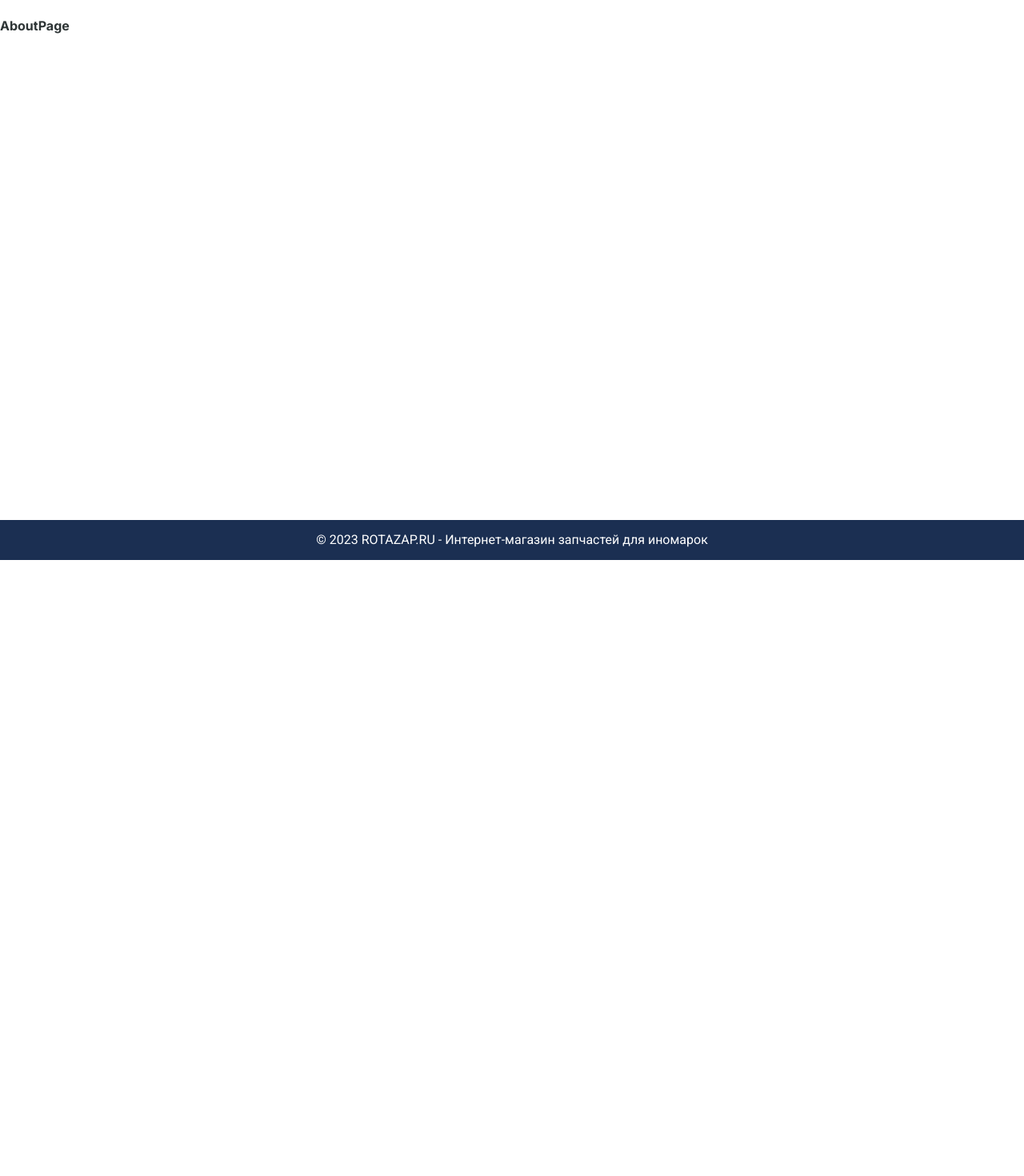
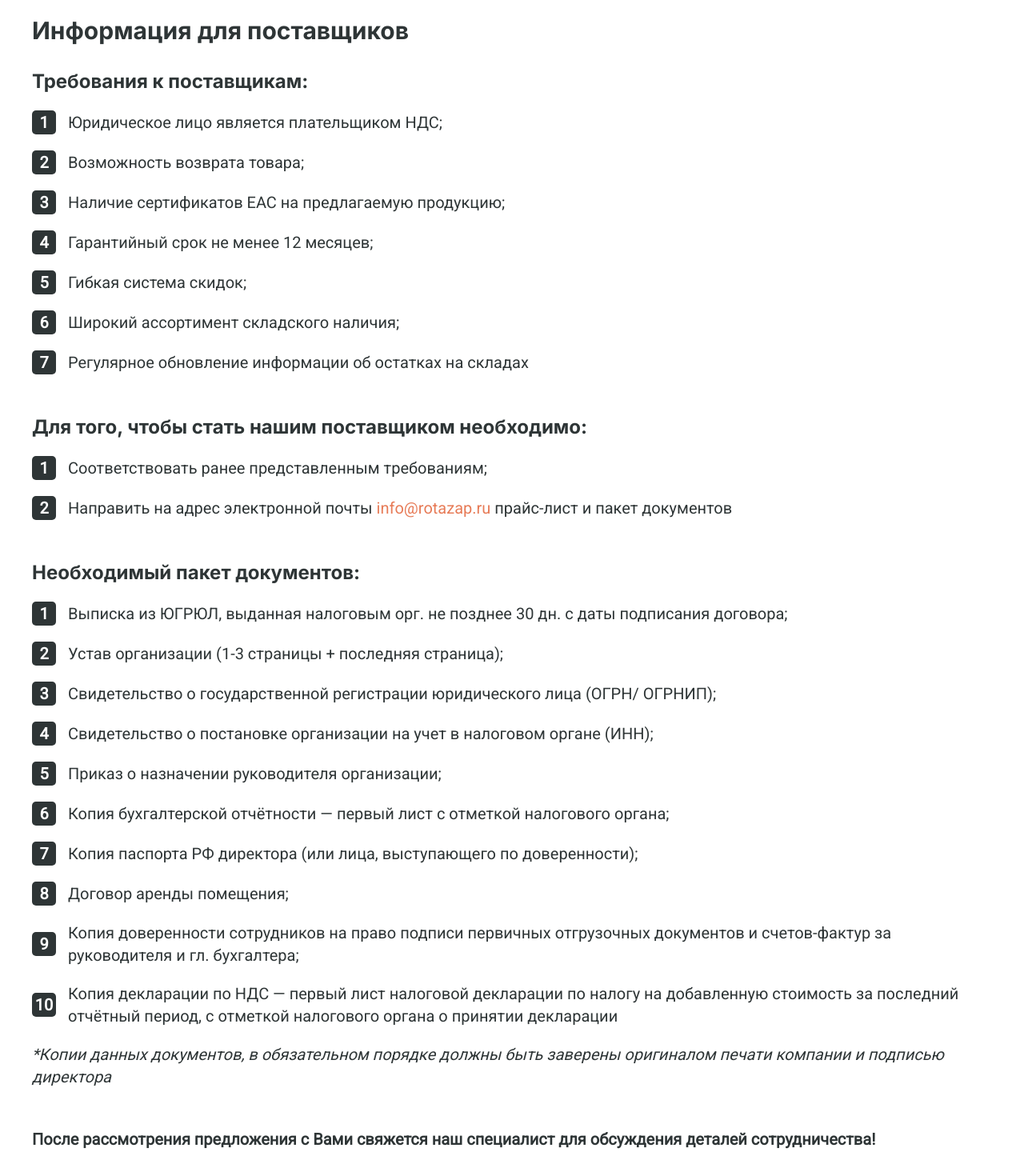
Before and after one commit to Exigoll/frontend-rota-v2, a React (Vite) app: page /provider in a window 1280 px wide. Shown: the part 100-1570 px from the top of the page at 80% size. Before the commit the page ends 800 px from the top, so only its background shows below. Built offline with nearby package versions, Linux system fonts and the light colour scheme.

Commit message:
feat: Page Provider

```diff
--- a/src/pages/Pages.module.scss
+++ b/src/pages/Pages.module.scss
@@ -13,3 +13,125 @@
     @apply indent-[20px] text-sm;
   }
 }
+
+// Provider
+.listWrapper {
+  @apply flex flex-col gap-y-[50px] font-text;
+
+  @screen desktop {
+    @apply gap-y-[40px];
+  }
+
+  @screen mobile2XL {
+    @apply gap-y-[30px];
+  }
+}
+
+.list {
+  @apply flex flex-col gap-y-[20px];
+
+  @screen desktop {
+    @apply gap-y-[15px];
+  }
+
+  @screen tablet {
+    @apply gap-y-[12px];
+  }
+
+  @screen mobile2XL {
+    @apply gap-y-[10px];
+  }
+}
+
+.listTitle {
+  @apply font-title font-bold text-2xl;
+
+  @screen desktop {
+    @apply text-xl;
+  }
+
+  @screen tablet {
+    @apply text-lg;
+  }
+
+  @screen mobile2XL {
+    @apply text-base;
+  }
+}
+
+.sublist {
+  @apply flex flex-col gap-y-[20px];
+
+  @screen desktop {
+    @apply gap-y-[15px];
+  }
+
+  @screen tablet {
+    @apply gap-y-[12px];
+  }
+
+  @screen mobile2XL {
+    @apply gap-y-[10px];
+  }
+}
+
+.sublistItem {
+  @apply flex items-center gap-x-[15px];
+
+  @screen desktop {
+    @apply gap-x-[15px];
+  }
+
+  @screen tablet {
+    @apply gap-x-[12px];
+  }
+
+  @screen mobile2XL {
+    @apply gap-x-[10px];
+  }
+
+  span {
+    @apply flex items-center justify-center w-full max-w-[30px] h-[30px] text-xl rounded-[5px] text-white bg-lightDark;
+
+    @screen desktop {
+      @apply max-w-[28px] h-[28px] text-lg;
+    }
+
+    @screen tablet {
+      @apply max-w-[26px] h-[26px] text-base;
+    }
+
+    @screen mobile2XL {
+      @apply max-w-[24px] h-[24px] text-sm;
+    }
+  }
+
+  p {
+    @apply font-normal;
+  }
+}
+
+.sublistItem,
+.listText {
+  @apply text-xl;
+
+  @screen desktop {
+    @apply text-lg;
+  }
+
+  @screen desktop {
+    @apply text-base;
+  }
+
+  @screen desktop {
+    @apply text-sm;
+  }
+
+  a {
+    @apply text-peach;
+  }
+}
+
+.listText {
+  @apply font-bold;
+}
--- a/src/pages/ProviderPage/ProviderPage.tsx
+++ b/src/pages/ProviderPage/ProviderPage.tsx
@@ -1,9 +1,147 @@
 import { FC } from "react";
+
+import styles from "../Pages.module.scss";
 
 export const ProviderPage: FC = () => {
   return (
-    <div>
-      <h1>AboutPage</h1>
-    </div>
+    <section className="page">
+      <div className="container">
+        <h2 className="titlePage">Информация для поставщиков</h2>
+        <div className={styles.listWrapper}>
+          <div className={styles.list}>
+            <h3 className={styles.listTitle}>Требования к поставщикам:</h3>
+            <ul className={styles.sublist}>
+              <li className={styles.sublistItem}>
+                <span>1</span>
+                <p>Юридическое лицо является плательщиком НДС;</p>
+              </li>
+              <li className={styles.sublistItem}>
+                <span>2</span>
+                <p>Возможность возврата товара;</p>
+              </li>
+              <li className={styles.sublistItem}>
+                <span>3</span>
+                <p>Наличие сертификатов ЕАС на предлагаемую продукцию;</p>
+              </li>
+              <li className={styles.sublistItem}>
+                <span>4</span>
+                <p>Гарантийный срок не менее 12 месяцев;</p>
+              </li>
+              <li className={styles.sublistItem}>
+                <span>5</span>
+                <p>Гибкая система скидок;</p>
+              </li>
+              <li className={styles.sublistItem}>
+                <span>6</span>
+                <p>Широкий ассортимент складского наличия;</p>
+              </li>
+              <li className={styles.sublistItem}>
+                <span>7</span>
+                <p>Регулярное обновление информации об остатках на складах</p>
+              </li>
+            </ul>
+          </div>
+          <div className={styles.list}>
+            <h3 className={styles.listTitle}>
+              Для того, чтобы стать нашим поставщиком необходимо:
+            </h3>
+            <ul className={styles.sublist}>
+              <li className={styles.sublistItem}>
+                <span>1</span>
+                <p>Соответствовать ранее представленным требованиям;</p>
+              </li>
+              <li className={styles.sublistItem}>
+                <span>2</span>
+                <p>
+                  Направить на адрес электронной почты&nbsp;
+                  <a href="mailto:info@rotazap.ru">info@rotazap.ru</a>
+                  &nbsp;прайс-лист и пакет документов
+                </p>
+              </li>
+            </ul>
+          </div>
+          <div className={styles.list}>
+            <h3 className={styles.listTitle}>Необходимый пакет документов:</h3>
+            <ul className={styles.sublist}>
+              <li className={styles.sublistItem}>
+                <span>1</span>
+                <p>
+                  Выписка из ЮГРЮЛ, выданная налоговым орг. не позднее 30 дн. с
+                  даты подписания договора;
+                </p>
+              </li>
+              <li className={styles.sublistItem}>
+                <span>2</span>
+                <p>Устав организации (1-3 страницы + последняя страница);</p>
+              </li>
+              <li className={styles.sublistItem}>
+                <span>3</span>
+                <p>
+                  Свидетельство о государственной регистрации юридического лица
+                  (ОГРН/ ОГРНИП);
+                </p>
+              </li>
+              <li className={styles.sublistItem}>
+                <span>4</span>
+                <p>
+                  Свидетельство о постановке организации на учет в налоговом
+                  органе (ИНН);
+                </p>
+              </li>
+              <li className={styles.sublistItem}>
+                <span>5</span>
+                <p>Приказ о назначении руководителя организации;</p>
+              </li>
+              <li className={styles.sublistItem}>
+                <span>6</span>
+                <p>
+                  Копия бухгалтерской отчётности — первый лист с отметкой
+                  налогового органа;
+                </p>
+              </li>
+              <li className={styles.sublistItem}>
+                <span>7</span>
+                <p>
+                  Копия паспорта РФ директора (или лица, выступающего по
+                  доверенности);
+                </p>
+              </li>
+              <li className={styles.sublistItem}>
+                <span>8</span>
+                <p>Договор аренды помещения;</p>
+              </li>
+              <li className={styles.sublistItem}>
+                <span>9</span>
+                <p>
+                  Копия доверенности сотрудников на право подписи первичных
+                  отгрузочных документов и счетов-фактур за руководителя и гл.
+                  бухгалтера;
+                </p>
+              </li>
+              <li className={styles.sublistItem}>
+                <span>10</span>
+                <p>
+                  Копия декларации по НДС — первый лист налоговой декларации по
+                  налогу на добавленную стоимость за последний отчётный период,
+                  с отметкой налогового органа о принятии декларации
+                </p>
+              </li>
+              <li className={styles.sublistItem}>
+                <p>
+                  <i>
+                    *Копии данных документов, в обязательном порядке должны быть
+                    заверены оригиналом печати компании и подписью директора
+                  </i>
+                </p>
+              </li>
+            </ul>
+          </div>
+          <p className={styles.listText}>
+            После рассмотрения предложения с Вами свяжется наш специалист для
+            обсуждения деталей сотрудничества!
+          </p>
+        </div>
+      </div>
+    </section>
   );
 };
```
